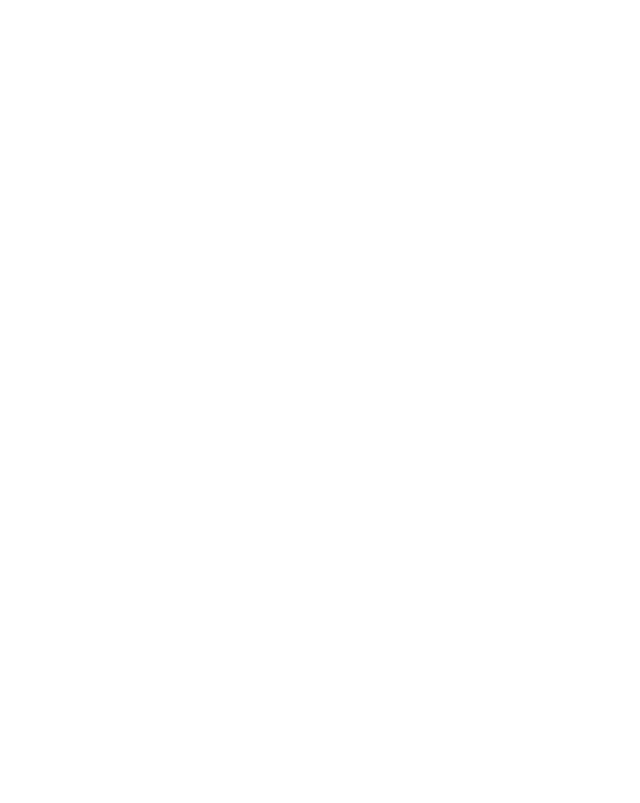
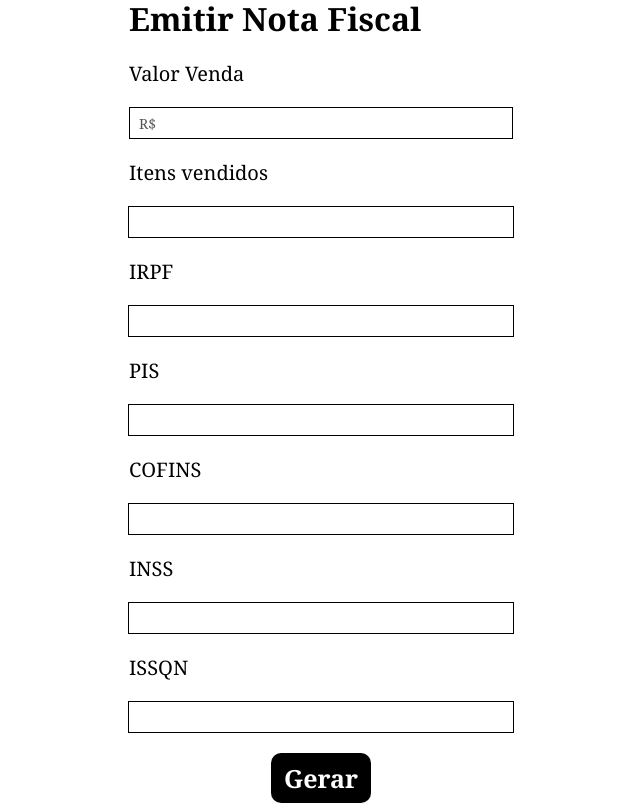
Before and after one commit to Thullyoo/desafio-saguitech, a plain HTML site: page index.html in a window 1280 px wide. Shown: the whole page, without its empty margins (319-959 px from the left). Drawn offline with Linux system fonts and the light colour scheme.

Commit message:
feat: add form

```diff
--- a/global.css
+++ b/global.css
@@ -3,5 +3,74 @@
   padding: 0px;
   border: 0px;
   width: 100%;
-  height: 100%;
+  font-family: Cambria, Cochin, Georgia, Times, 'Times New Roman', serif;
 }
+
+.main{
+  display: flex;
+  width: 100%;
+  height: 100vh;
+  flex-direction: row;
+  align-items: center;
+  justify-content: center;
+}
+
+.form_container{
+  display: flex;
+  width: 30%;
+  gap: 20px;
+  flex-direction: column;
+  align-items: center;
+  justify-content: center;
+}
+
+label{
+  font-size: 20px;
+}
+
+.valor_venda_container {
+  display: flex;
+  align-items: center;
+  position: relative;
+}
+
+.valor_venda_container span {
+  position: absolute;
+  left: 10px;
+  font-size: 14px;
+  color: #555;
+  width: 20px;
+}
+
+.valor_venda_container input {
+  padding-left: 30px;
+}
+
+input{
+  height: 30px;
+  font-size: 14px;
+  border: 1px solid black;
+}
+
+button{
+  width: 100px;
+  height: 50px;
+  border-radius: 10px;
+  font-weight: bold;
+  font-size: 25px;
+  background-color: black;
+  color: white;
+  cursor: pointer;
+  transition: ease-in-out 0.4s;
+}
+
+button:hover{
+  color: rgb(177, 177, 177);
+  background-color: rgb(0, 255, 21);
+}
+
+input[type="number"]::-webkit-inner-spin-button,
+input[type="number"]::-webkit-outer-spin-button {
+    -webkit-appearance: none;
+    margin: 0;
+}
--- a/index.html
+++ b/index.html
@@ -7,5 +7,28 @@
   <title>Desafio SaguiTech</title>
 </head>
 <body>
+  <div class="main">
+    <form action="" class="form_container">
+      <h1>Emitir Nota Fiscal</h1>
+      <label for="valor_venda">Valor Venda</label>
+      <div class="valor_venda_container">
+        <span>R$</span>
+        <input type="number" id="valor_venda">
+      </div>
+      <label for="itens_vendidos">Itens vendidos</label>
+      <input type="text" id="itens_vendidos">
+      <label for="irpf">IRPF</label>
+      <input type="number" id="irpf" min="0">
+      <label for="pis">PIS</label>
+      <input type="number" id="pis" min="0">
+      <label for="cofins">COFINS</label>
+      <input type="number" id="cofins" min="0">
+      <label for="" id="inss">INSS</label>
+      <input type="number" id="inss" min="0">
+      <label for="issqn">ISSQN</label>
+      <input type="number" name="" id="issqn" min="0">
+      <button type="submit">Gerar</button>
+    </form>
+  </div>
 </body>
 </html>
```
